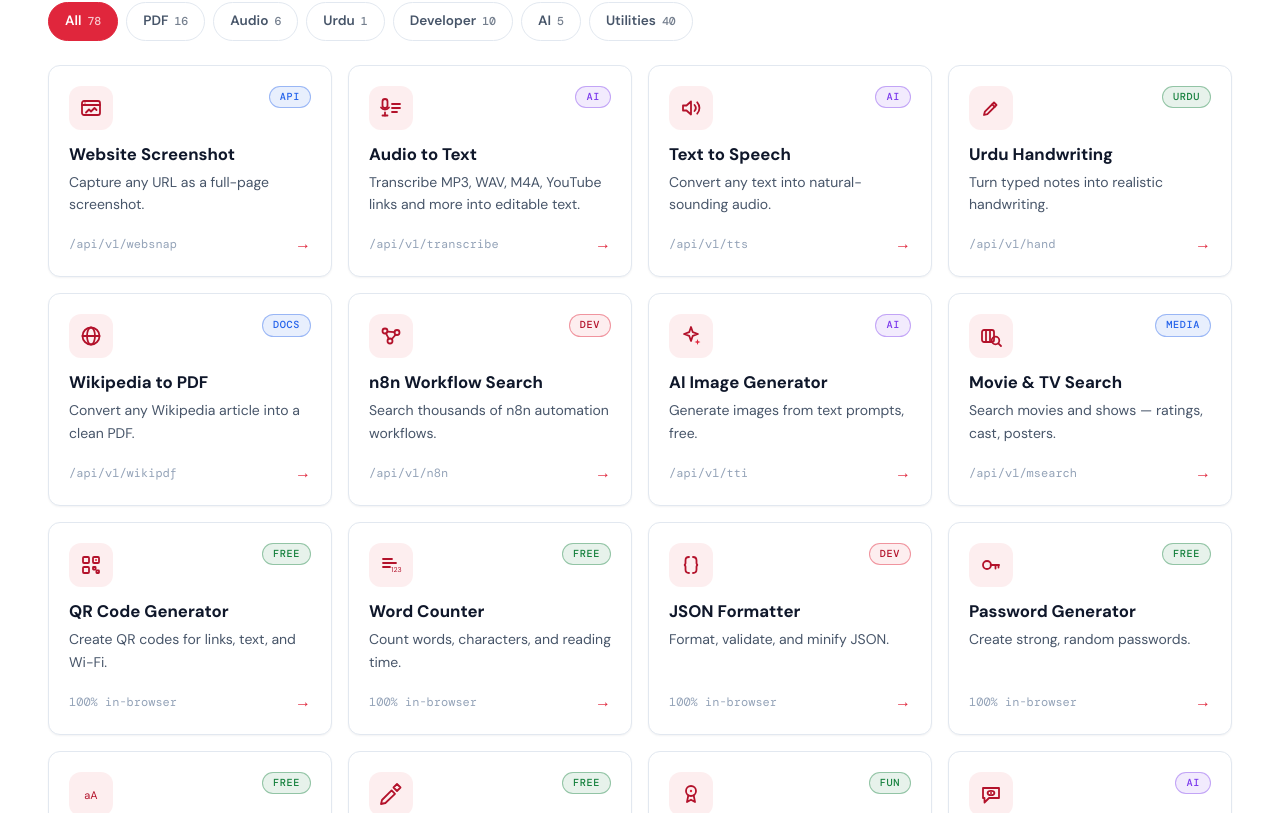
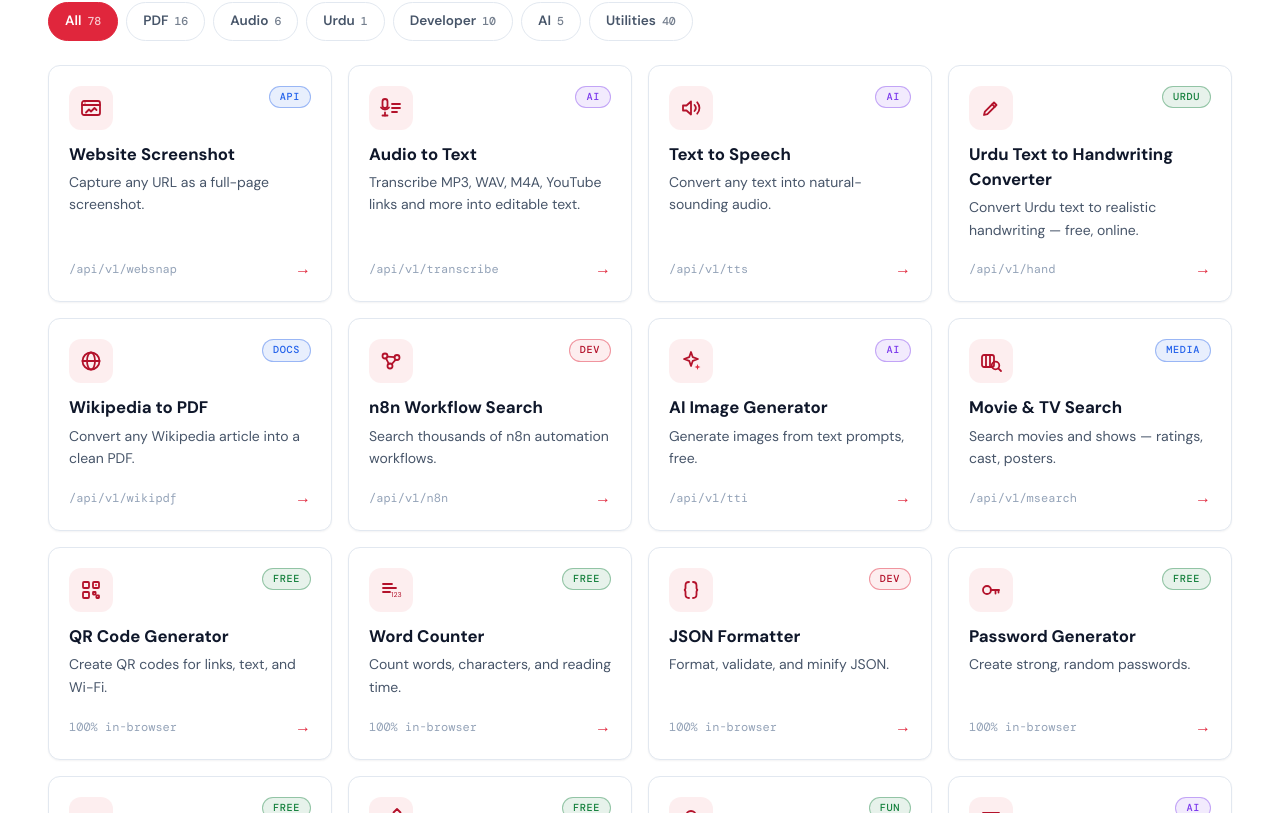
Before and after one commit to pitafiyasir1-a11y/yatools, a Next.js app: page / in a window 1280 px wide. Shown: the part 1027-1840 px from the top of the page. Built offline with nearby package versions, Linux system fonts and the light colour scheme.

Commit message:
seo(urdu-handwriting): retitle to trending demand phrases — 'Urdu Text to Handwriting Converter' (registry name, page title, meta keywords from Google autocomplete: urdu text to handwriting converter online free, text to handwriting generator/assignment)

```diff
--- a/app/tools/urdu-handwriting/page.tsx
+++ b/app/tools/urdu-handwriting/page.tsx
@@ -32,16 +32,19 @@ function softwareAppJsonLd(t: ToolDef) {
 }
 
 export const metadata = pageMeta({
-  title: "Urdu Handwriting Generator - Convert Text Free Online",
+  title: "Urdu Text to Handwriting Converter — Free Online, No Sign-Up",
   description:
-    "Convert Urdu text to realistic handwriting free online. Type in Urdu, pick paper and ink styles, and download handwritten notes as an image or PDF. Try now!",
+    "Urdu text to handwriting converter online free: type Urdu or English, pick from 14 handwriting styles, ink and paper, and download realistic handwritten pages for assignments, notes and study material. No sign-up — try it now!",
   path: "/tools/urdu-handwriting",
   keywords: [
+    "urdu text to handwriting converter",
+    "urdu text to handwriting converter online free",
+    "text to handwriting converter",
+    "text to handwriting generator",
+    "text to handwriting assignment",
     "Urdu handwriting",
-    "Urdu text to handwriting",
-    "handwritten Urdu",
-    "Urdu notes generator",
-    "Urdu writing tool",
+    "handwritten Urdu notes",
+    "Urdu handwriting generator",
   ],
 });
 
--- a/lib/site.ts
+++ b/lib/site.ts
@@ -76,12 +76,12 @@ export const TOOLS: ToolDef[] = [
   },
   {
     slug: "urdu-handwriting",
-    name: "Urdu Handwriting",
-    tagline: "Turn typed notes into realistic handwriting.",
+    name: "Urdu Text to Handwriting Converter",
+    tagline: "Convert Urdu text to realistic handwriting — free, online.",
     description:
-      "Convert typed English or Urdu text into realistic handwriting on ruled paper. Download as PNG — perfect for notes, assignments, and study material.",
+      "Free Urdu text to handwriting converter online: type or paste Urdu or English text and turn it into realistic handwritten pages. Choose from 14 handwriting styles (including Nastaliq), ink colors and ruled or plain paper, then download as PNG. Perfect for assignments, notes and study material — no sign-up, runs in your browser.",
     category: "Urdu Tools",
-    keyword: "urdu handwriting generator",
+    keyword: "urdu text to handwriting converter online free",
     badge: "Urdu",
     badgeColor: "green",
     api: "/api/v1/hand",
```
